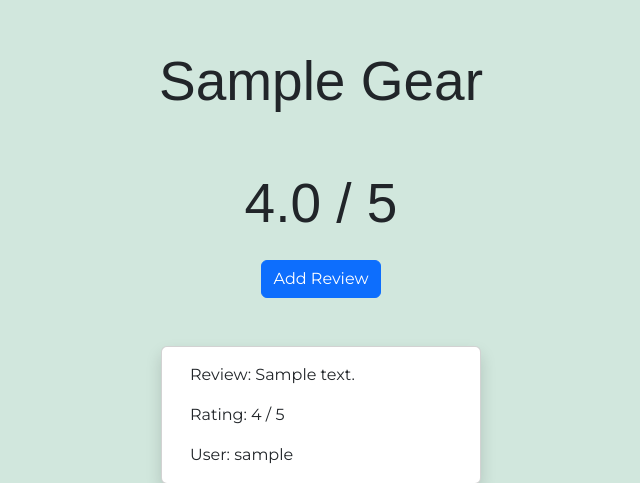
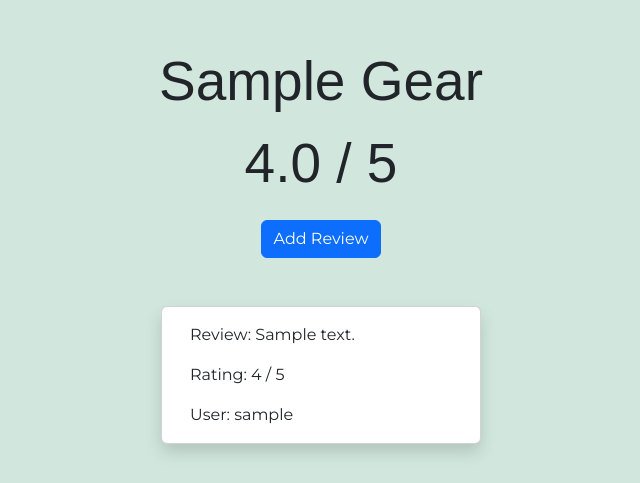
Before and after one commit to DanArthur99/Milestone-Project-3, a Flask app: page /about_gear/1 in a window 1280 px wide. Shown: the part 56-539 px from the top of the page, without its empty margins (319-959 px from the left). Run offline with Flask 2, Linux system fonts and the light colour scheme; tables that the repository leaves empty hold one stand-in row (values such as "Sample post"); parts of the project's set-up code (start-up, migrations or seed data) failed here and were passed over; some libraries are stand-ins or nearby versions; some web fonts are replaced.

Commit message:
style: margin change

```diff
--- a/review_app/templates/about_gear.html
+++ b/review_app/templates/about_gear.html
@@ -7,7 +7,7 @@
 
 {% if score %}
 <div class="row justify-content-center">
-    <h2 class="col-6 text-center mt-5 heading-font">{{ score }} / 5</h2>
+    <h2 class="col-6 text-center mt-2 heading-font">{{ score }} / 5</h2>
 </div>
 {% endif %}
 
```
